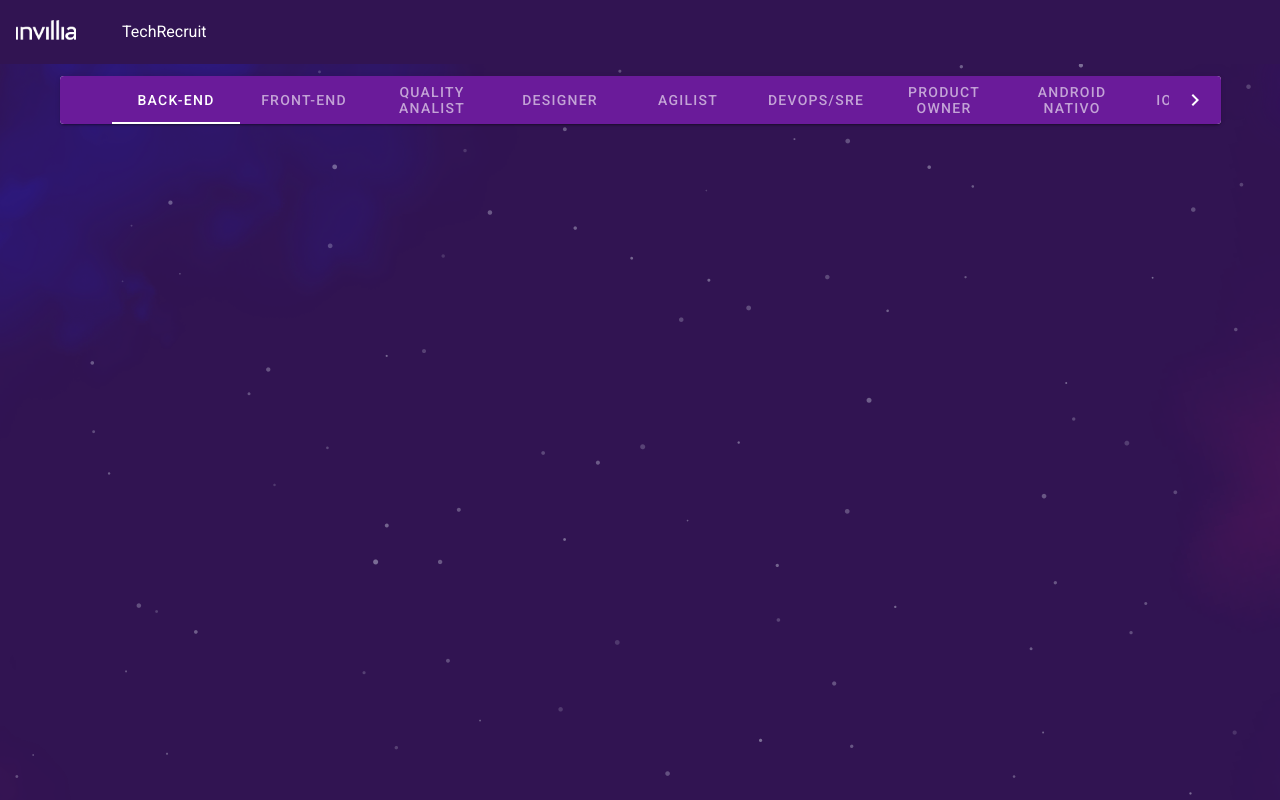
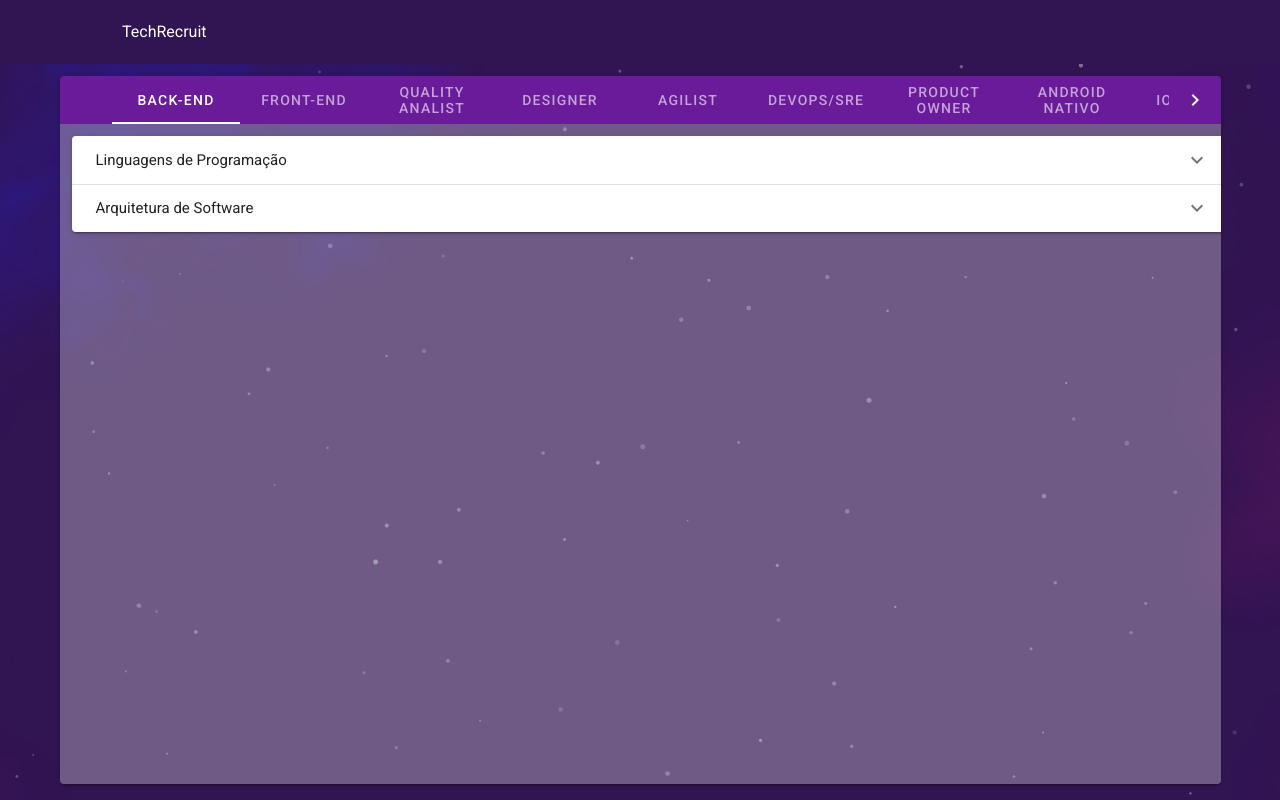
Before and after one commit to viniciusparedes/tech-recruit, a Vue app: page / in a window 1280 px wide. Built offline with nearby package versions, Linux system fonts and the light colour scheme.

Commit message:
Templates Panels

```diff
--- a/src/App.vue
+++ b/src/App.vue
@@ -13,7 +13,6 @@ import AppBar from './components/App-Bar';
 
 export default {
   name: 'App',
-
   components: {
     AppBar, RecruitMain
   },
@@ -21,6 +20,9 @@ export default {
   data: () => ({
     //
   }),
+  created() {
+    document.title = "Invillia Tech-Recruit"
+  }
 };
 </script>
 
--- a/src/assets/data/templates.json
+++ b/src/assets/data/templates.json
@@ -1,35 +1,65 @@
 [
     {
-        "name": "Back-End"
+        "name": "Back-End",
+        "subjects": [
+            {
+                "name": "Linguagens de Programação",
+                "items": [
+                    "Python", "Java", "PHP", "JavaScript", "C#"
+                ]
+            },
+            {
+                "name": "Arquitetura de Software",
+                "items": [
+                    "MVC", "Fábrica de Métodos", "SOLID"
+                ]
+            }
+        ]
     },
     {
-        "name": "Front-End"
+        "name": "Front-End",
+        "text":  "texto End",
+        "subjects": [
+            {
+                "name": "Frameworks",
+                "items": ["Vue", "Angular", "React"]
+            }
+        ]
     },
     {
-        "name": "Quality Analist"
+        "name": "Quality Analist",
+        "text":  "texto Analist"
     },
     {
-        "name": "Designer"
+        "name": "Designer",
+        "text":  "texto Designer"
     },
     {
-        "name": "Agilist"
+        "name": "Agilist",
+        "text":  "texto Agilist"
     },
     {
-        "name": "DevOps/SRE"
+        "name": "DevOps/SRE",
+        "text":  "texto SRE"
     },
     {
-        "name": "Product Owner"
+        "name": "Product Owner",
+        "text":  "texto Owner"
     },
     {
-        "name": "Android Nativo"
+        "name": "Android Nativo",
+        "text":  "texto Nativo"
     },
     {
-        "name": "iOS Nativo"
+        "name": "iOS Nativo",
+        "text":  "texto Nativo"
     },
     {
-        "name": "Flutter"
+        "name": "Flutter",
+        "text":  "texto Flutter"
     },
     {
-        "name": "React Native"
+        "name": "React Native",
+        "text":  "texto Native"
     }
 ]
--- a/src/components/App-Bar.vue
+++ b/src/components/App-Bar.vue
@@ -25,8 +25,6 @@
 export default {
   name: 'AppBar',
 
-    data: () => ({
-
-    }),
+  data: () => ({}),
 }
 </script>
--- a/src/components/Recruit-Main.vue
+++ b/src/components/Recruit-Main.vue
@@ -1,16 +1,37 @@
 <template>
   <v-container>
-    <v-row class="text-center">
+    <v-row>
       <v-col cols="12">
-        <v-card>
+        <v-card class="default-bg">
           <v-tabs
-              v-model="template_active"
               background-color="purple darken-3"
               fixed-tabs
               dark
+              v-model="tab"
           >
-              <v-tab v-for="template in templates" :key="template.name">{{ template.name }}</v-tab>
+            <v-tab v-for="template in templates" :key="build_slug(template)" :href="'#'+build_slug(template)">
+              {{ template.name }}
+            </v-tab>
           </v-tabs>
+          <v-tabs-items v-model="tab" class="default-bg">
+            <v-tab-item v-for="template in templates" :key="build_slug(template)" :id="build_slug(template)" class="template-content">
+              <p class="ma-md-4" v-if="template.text">
+                {{ template.text }}
+              </p>
+
+              <v-expansion-panels class="ma-md-3">
+                <v-expansion-panel v-for="subject in template.subjects" :key="subject.name">
+                  <v-expansion-panel-header>{{ subject.name }}</v-expansion-panel-header>
+                  <v-expansion-panel-content>
+                    <ul>
+                      <li v-for="item in subject.items" :key="item">{{ item }}</li>
+                    </ul>
+                  </v-expansion-panel-content>
+                </v-expansion-panel>
+              </v-expansion-panels>
+
+            </v-tab-item>
+          </v-tabs-items>
         </v-card>
       </v-col>
     </v-row>
@@ -19,13 +40,35 @@
 
 <script>
 import templates from '@/assets/data/templates.json'
+
 export default {
   name: 'RecruitMain',
 
   data: () => ({
+    tab: null,
     templates: templates,
-        template_active: null,
-        templates_slugs: [...new Set(templates.map(template => template.name.toLowerCase().trim().replace(/[^\w\s-]/g, '').replace(/[\s_-]+/g, '-').replace(/^-+|-+$/g, '')))],
+    template_active: null
   }),
+  methods: {
+    build_slug(template){
+      return template.name
+          .toLowerCase()
+          .trim()
+          .replace(/[^\w\s-]/g, '')
+          .replace(/[\s_-]+/g, '-')
+          .replace(/^-+|-+$/g, '')
+    }
+  }
 }
 </script>
+
+<style scoped>
+.template-content{
+  background-color: rgba(255, 255, 255, .3) !important;
+  height: calc(100vh - 140px);
+}
+.default-bg{
+  background-color: rgba(0, 0, 0, 0) !important;
+  color: #EEE;
+}
+</style>
--- a/src/main.js
+++ b/src/main.js
@@ -5,6 +5,6 @@ import vuetify from './plugins/vuetify'
 Vue.config.productionTip = false
 
 new Vue({
-  vuetify,
-  render: h => h(App)
+    vuetify,
+    render: h => h(App)
 }).$mount('#app')
```
Also changed, not shown: 1 other file (tests, documents, lock files or other folders). Lines whose indentation alone changed are shown as unchanged.
